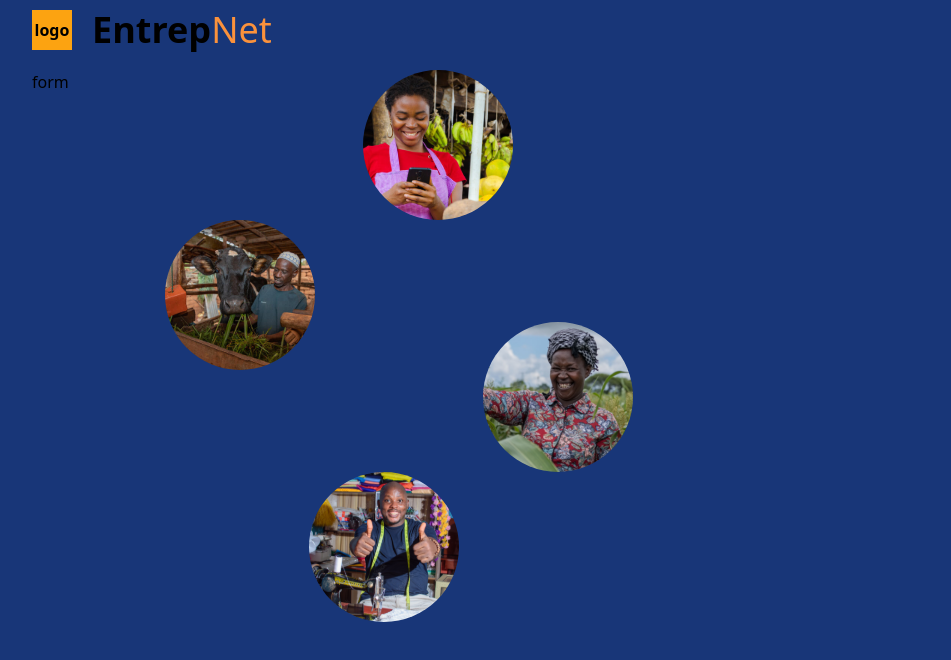
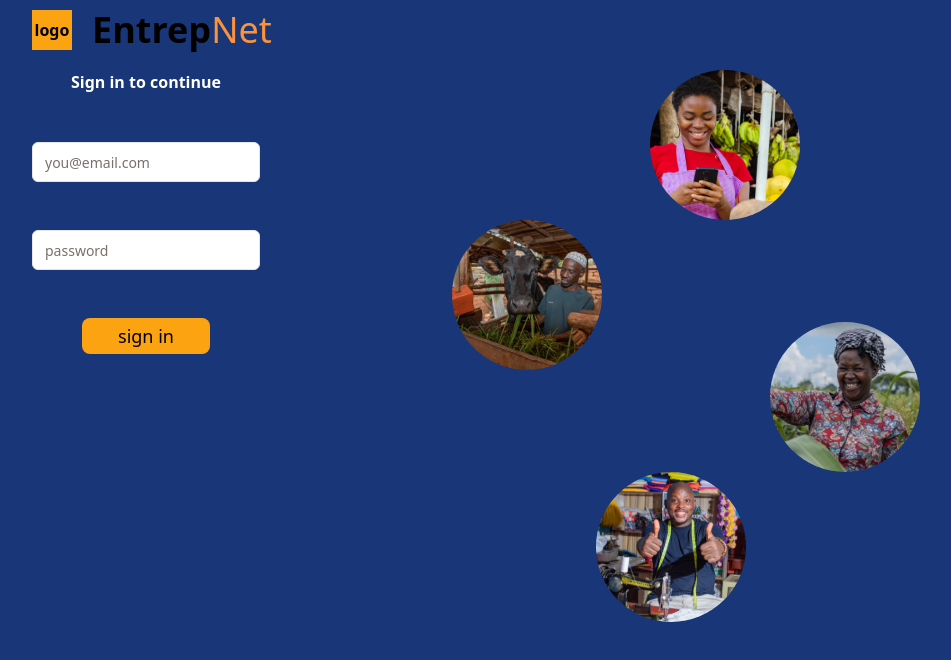
Before and after one commit to louissosthenes9/EntrepNet, a Next.js app in the folder frontend/: page /signin in a window 1280 px wide. Shown: the top 660 px of the page, without its empty margins (32-983 px from the left). Built offline with nearby package versions, Linux system fonts and the light colour scheme.

Commit message:
new changes

```diff
--- a/frontend/src/app/(auth)/signin/page.jsx
+++ b/frontend/src/app/(auth)/signin/page.jsx
@@ -1,12 +1,13 @@
 import React from 'react'
 import MaxWidthWrapper from '@/components/MaxwidthWrapper';
+import SignUpForm from '@/components/SignUpForm'
 import ImageGrid from '@/components/ImageGrid'
 export default function page() {
   return (
     <>
     <MaxWidthWrapper>
-      <div className="flex gap-x-24">
-       <div>form</div>
+      <div className="flex gap-x-48">
+       <SignUpForm />
         <ImageGrid />
       </div>
     </MaxWidthWrapper>
```
